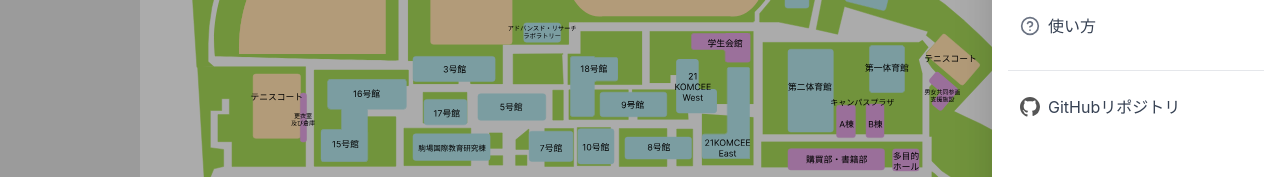
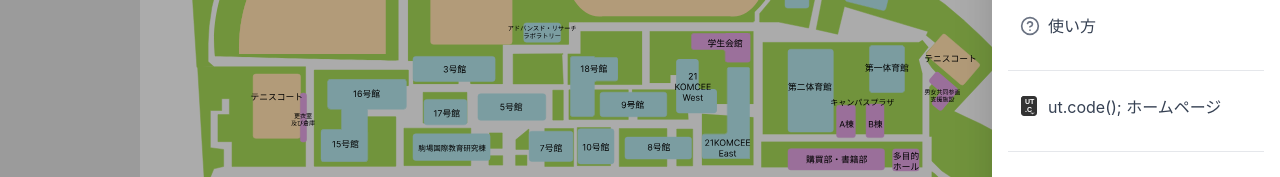
Before and after one commit to ut-code/komabanavi, a React (Vite) app: page / in a window 1280 px wide. Both pictures are taken after a click on the button "メニューを開く". Shown: the part 253-430 px from the top of the page. Built offline with nearby package versions, Linux system fonts and the light colour scheme; no server answers.

Commit message:
add home page link

```diff
--- a/src/pages/MapPage.tsx
+++ b/src/pages/MapPage.tsx
@@ -367,6 +367,61 @@ export function MapPage() {
                 </a>
               </div>
 
+              {/* UTCodeリンクセクション */}
+              <div className="sidebar-section sidebar-section--github">
+                <a
+                  href="https://utcode.net"
+                  target="_blank"
+                  rel="noopener noreferrer"
+                  className="sidebar-github-link"
+                >
+                  <svg
+                    viewBox="0 0 40 48"
+                    width="20"
+                    height="24"
+                    fill="none"
+                  >
+                    <path
+                      d="M8 2C4.686 2 2 4.686 2 8v28c0 3.314 2.686 6 6 6h20c3.314 0 6-2.686 6-6V8c0-3.314-2.686-6-6-6H8z"
+                      fill="#333"
+                    />
+                    <path
+                      d="M8 2C4.686 2 2 4.686 2 8v10h8c3.314 0 6-2.686 6-6V2H8z"
+                      fill="#333"
+                    />
+                    <text
+                      x="10"
+                      y="18"
+                      fill="#fff"
+                      fontSize="14"
+                      fontFamily="sans-serif"
+                      fontWeight="bold"
+                    >
+                      UT
+                    </text>
+                    <text
+                      x="10"
+                      y="34"
+                      fill="#fff"
+                      fontSize="14"
+                      fontFamily="sans-serif"
+                      fontWeight="bold"
+                    >
+                      .C
+                    </text>
+                    <path
+                      d="M28 36l-4 2 1-2h-3"
+                      stroke="#fff"
+                      strokeWidth="1.2"
+                      fill="none"
+                      strokeLinecap="round"
+                      strokeLinejoin="round"
+                    />
+                  </svg>
+                  <span>ut.code(); ホームページ</span>
+                </a>
+              </div>
+
               {/* GitHubリンクセクション */}
               <div className="sidebar-section sidebar-section--github">
                 <a
```
Also changed, not shown: utcode.png (added).
